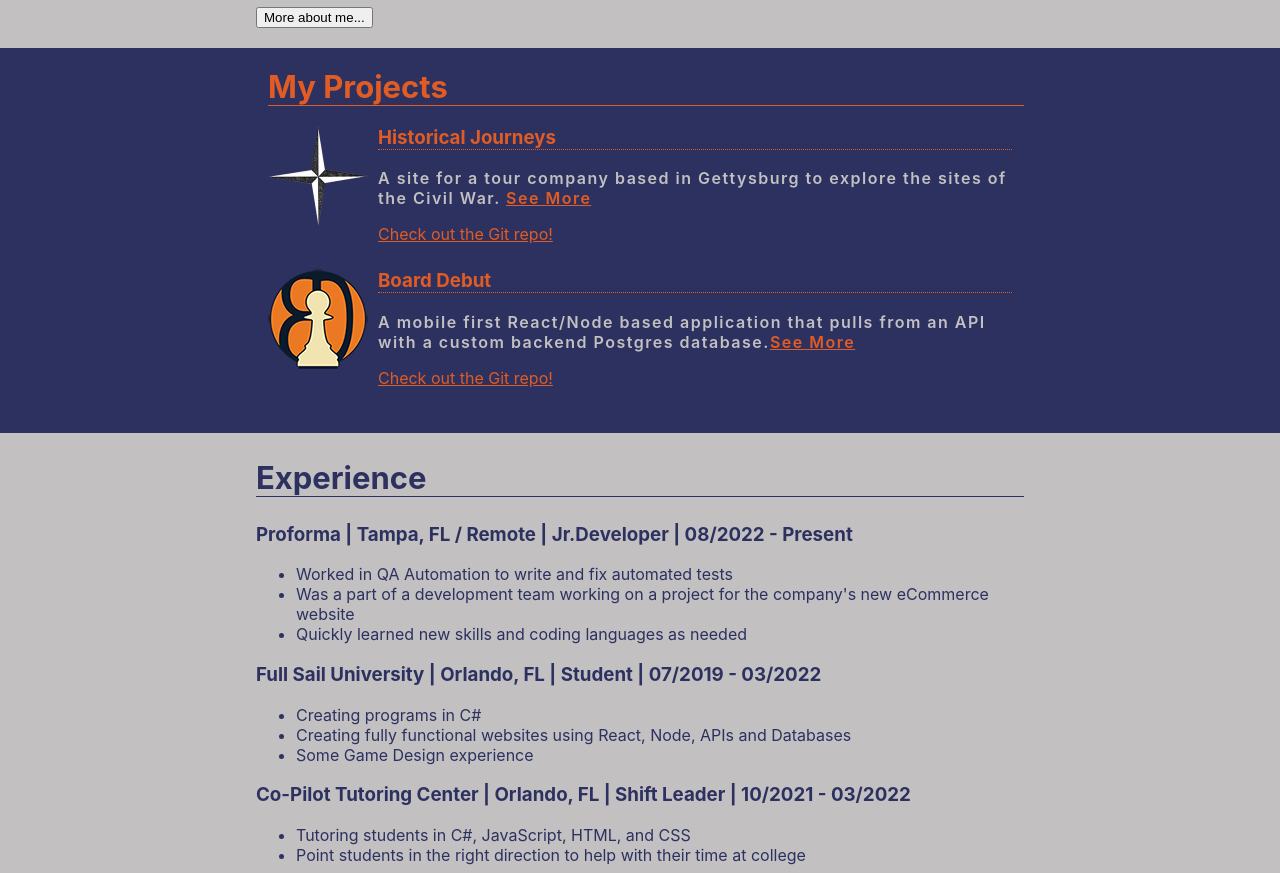
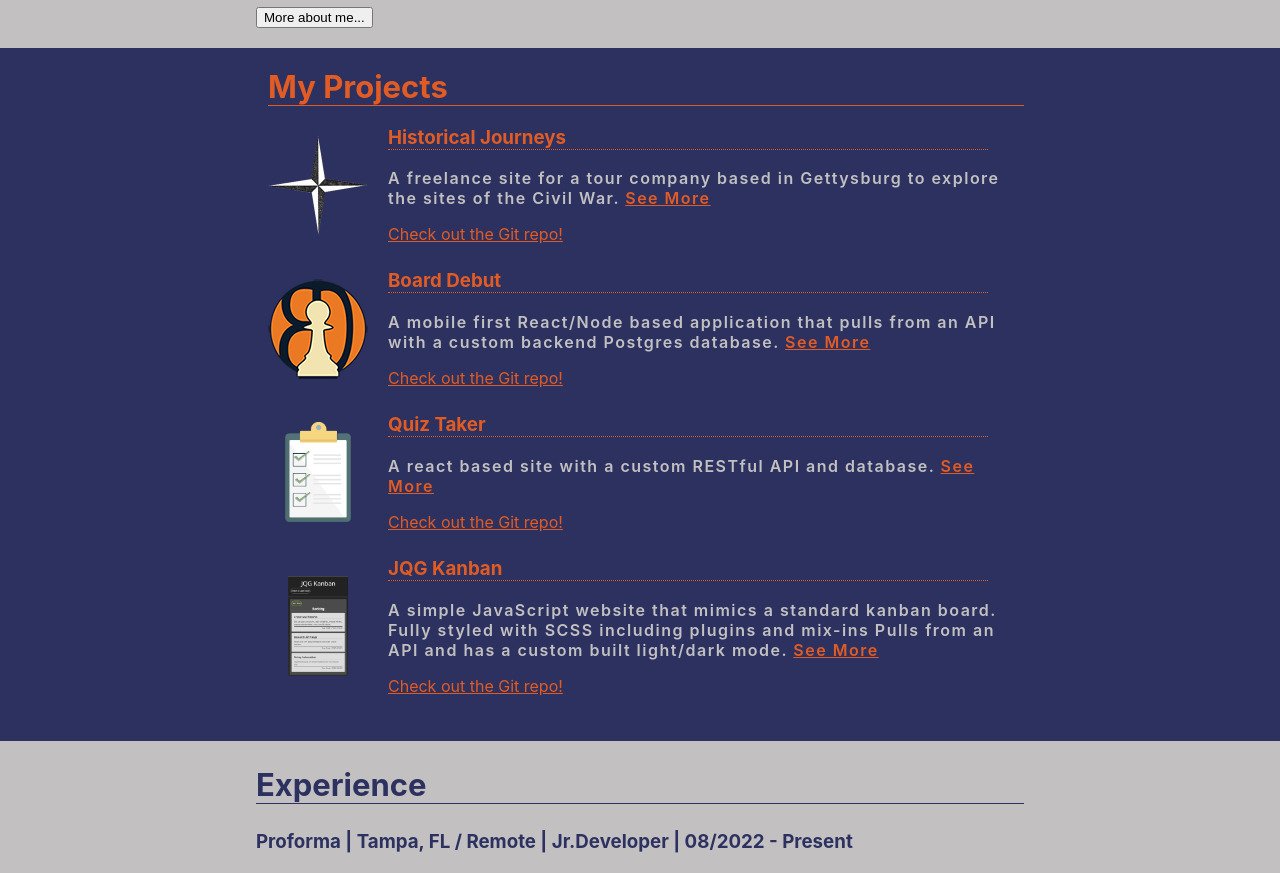
Before and after one commit to GainorJoshua-FS/DigitalPorfolio, a React (Create React App) app: page /#/ in a window 1280 px wide. Shown: the part 720-1593 px from the top of the page. Built offline with nearby package versions, Linux system fonts and the light colour scheme.

Commit message:
changed project section

```diff
--- a/src/components/Projects.js
+++ b/src/components/Projects.js
@@ -2,13 +2,8 @@ import React from 'react'
 import ProjectHelper from '../helpers/ProjectHelper'
 import BdLogo from '../images/BdLogo.png'
 import HistoricLogo from '../images/historicLogo.png'
-// import ProjectHelperWide from '../helpers/ProjectHelperWide'
-// import GndHome from '../images/GndHome.png'
-// import GndInfo from '../images/GndInfo.png'
-// import KanHome from '../images/KanbanHome.png'
-// import KanNew from '../images/KanbanNew.png'
-// import QuizHome from '../images/QuizHome.png'
-// import QuizTest from '../images/QuizTest.png'
+import ToDo from '../images/todo.png'
+import Kanban from '../images/kanban1.png'
 
 function Projects() {
     return (
@@ -20,8 +15,7 @@ function Projects() {
 
                     title="Historical Journeys"
 
-                    desc="A site for a tour company based in Gettysburg to explore the sites of the
-                    Civil War. "
+                    desc="A freelance site for a tour company based in Gettysburg to explore the sites of the Civil War. "
 
                     seeMore="https://www.historicaljourneys1863.com/#/"
 
@@ -40,7 +34,37 @@ function Projects() {
 
                     git="https://github.com/ePortfolios/WDD4416-2201-GainorJoshua"
 
-                    desc="A mobile first React/Node based application that pulls from an API with a custom backend Postgres database."
+                    desc="A mobile first React/Node based application that pulls from an API with a custom backend Postgres database. "
+
+                    useLink={true}
+                />
+
+                <ProjectHelper
+                    src={ToDo}
+                    alt="Logo for a test taking website"
+
+                    title="Quiz Taker"
+
+                    seeMore="/quiz"
+
+                    git="https://github.com/GainorJoshua-FS/ASL"
+
+                    desc="A react based site with a custom RESTful API and database. "
+
+                    useLink={true}
+                />
+
+                <ProjectHelper
+                    src={Kanban}
+                    alt="Logo for a Kanban Board Site"
+
+                    title="JQG Kanban"
+
+                    seeMore="/kanban"
+
+                    git="https://github.com/GainorJoshua-FS/JQG-Kanban"
+
+                    desc="A simple JavaScript website that mimics a standard kanban board. Fully styled with SCSS including plugins and mix-ins Pulls from an API and has a custom built light/dark mode. "
 
                     useLink={true}
                 />
--- a/src/helpers/ProjectHelper.js
+++ b/src/helpers/ProjectHelper.js
@@ -22,7 +22,7 @@ function ProjectHelper(props) {
     );
     return (
         <div style={styles.div}>
-            <span>
+            <span style={styles.imgContainer}>
                 <img
                     style={styles.img}
                     src={props.src}
@@ -81,7 +81,8 @@ const styles ={
     h3:{
         color: "#e15c25",
         marginTop: "0",
-        borderBottom: "1px dotted #e15c25"
+        borderBottom: "1px dotted #e15c25",
+        maxWidth: "600px"
     },
     p:{
         color: "#c2c0c1",
@@ -93,10 +94,16 @@ const styles ={
         color: "#e15c25",
         // marginLeft: "7%",
     },
+    imgContainer: {
+        minWidth: "100px",
+        display: "flex",
+        alignItems: "center",
+        justifyContent: "center",
+        paddingRight: "20px"
+    },
     img:{
         maxWidth: "100px",
         maxHeight: "100px",
-        paddingRight: "10px"
     }
     // link:{
     //     color: "#e15c25",
```
